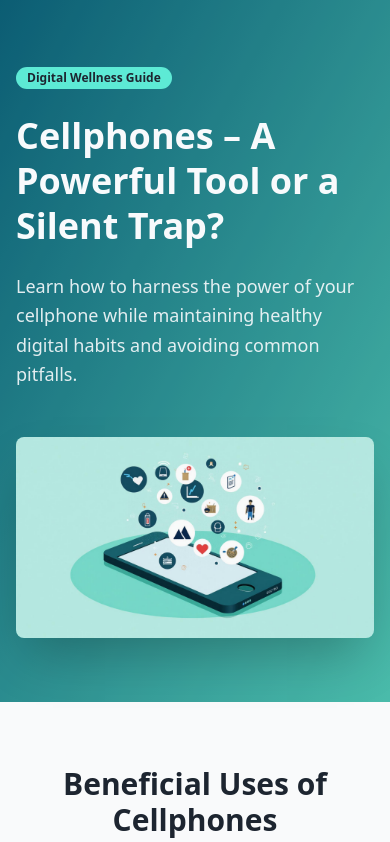
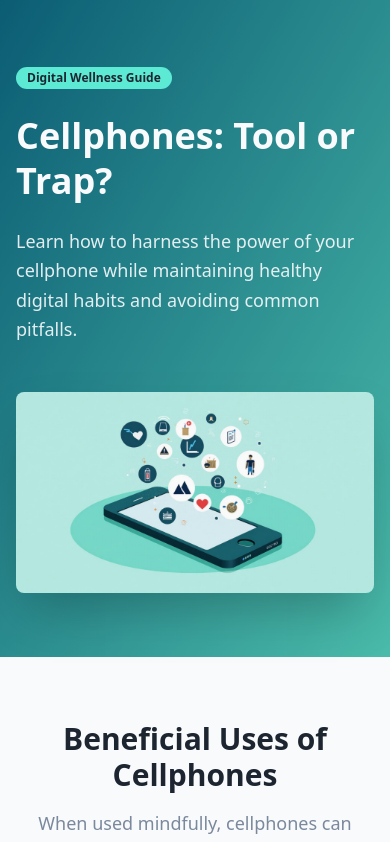
Before and after one commit to ANJALI14-code/Anjali14-code.github.io, a React (Vite) app: page / in a window 390 px wide. Shown: the top 842 px of the page. Built offline with nearby package versions, Linux system fonts and the light colour scheme.

Commit message:
Update main title
Update the main title to "Cellphones: Tool or Trap?".

```diff
--- a/src/components/CellphoneGuide.tsx
+++ b/src/components/CellphoneGuide.tsx
@@ -110,7 +110,7 @@ const CellphoneGuide = () => {
             <div className="space-y-6">
               <Badge className="bg-accent text-accent-foreground">Digital Wellness Guide</Badge>
               <h1 className="text-4xl md:text-6xl font-bold leading-tight">
-                Cellphones – A Powerful Tool or a Silent Trap?
+                Cellphones: Tool or Trap?
               </h1>
               <p className="text-lg md:text-xl opacity-90 leading-relaxed">
                 Learn how to harness the power of your cellphone while maintaining healthy digital habits and avoiding common pitfalls.
```
